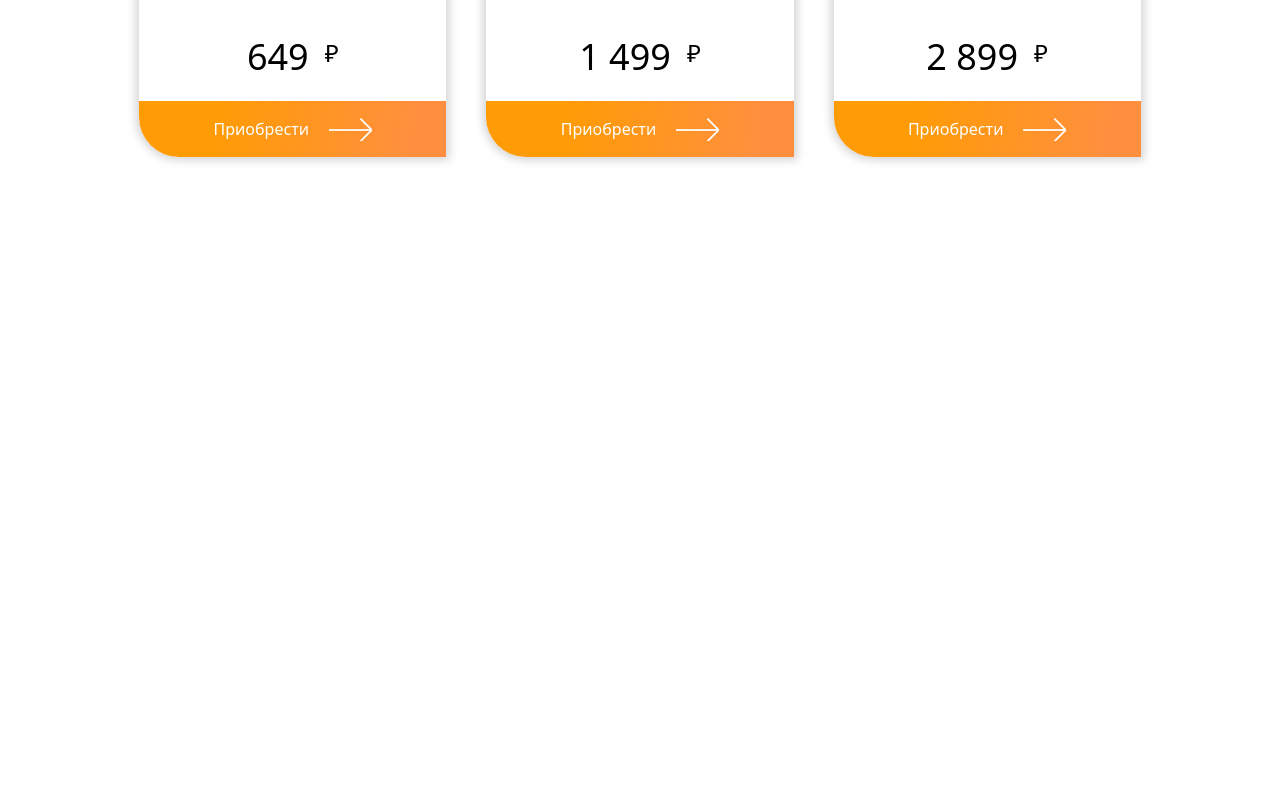
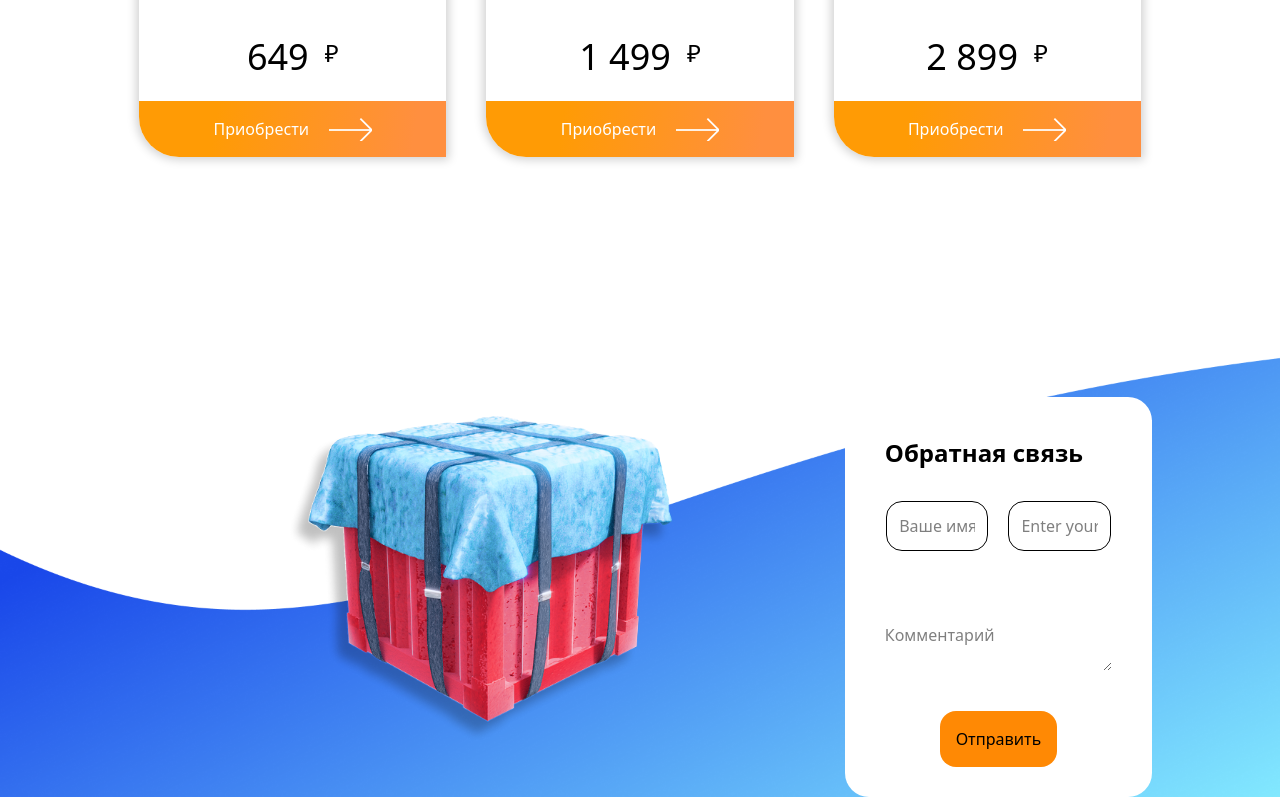
Before and after one commit to Melikzoda-Muslihiddin/homework-4, a website: page src/index.html in a window 1280 px wide. Shown: the part 3137-3934 px from the top of the page. Before the commit the page ends 3494 px from the top, so only its background shows below. Drawn offline with nearby package versions, Linux system fonts and the light colour scheme; files that its build step writes are made by us from their sources.

Commit message:
otpravite commit

```diff
--- a/src/index.html
+++ b/src/index.html
@@ -207,6 +207,21 @@
         </div>
     </section>
 
+    <footer style="background-image: url(./2722\ [преобразованный]\ 6.png); background-size: cover;">
+        <div class="flex flex-col lg:flex-row lg:justify-center lg:w-[80%] m-auto">
+            <img src="./image 338.png" alt="" class="lg:w-[70%]">
+            <div class="bg-white lg:w-[50%] lg:h-100 mt-10 rounded-3xl p-10 gap-10">
+                <h2 class="font-bold text-2xl">Обратная связь</h2>
+                <div class="lg:w-full flex flex-wrap items-center justify-center">
+                    <input type="text" placeholder="Ваше имя" class="p-3 border border-solid border-gray rounded-2xl lg:w-[45%] mr-5 my-8">
+                    <input type="email" placeholder="Enter your email ..." class="p-3 border border-solid border-gray rounded-2xl lg:w-[45%]">
+                    <textarea name="" id="" placeholder="Комментарий" class="lg:w-full my-10"></textarea>
+                    <button class="p-4 rounded-2xl bg-orange-400">Отправить</button>
+                </div>
+            </div>
+        </div>
+    </footer>
+
 </body>
 
 </html>
```
Also changed, not shown: src/2722 [преобразованный] 6.png (added), src/image 338.png (added), src/image 340.png (added).
